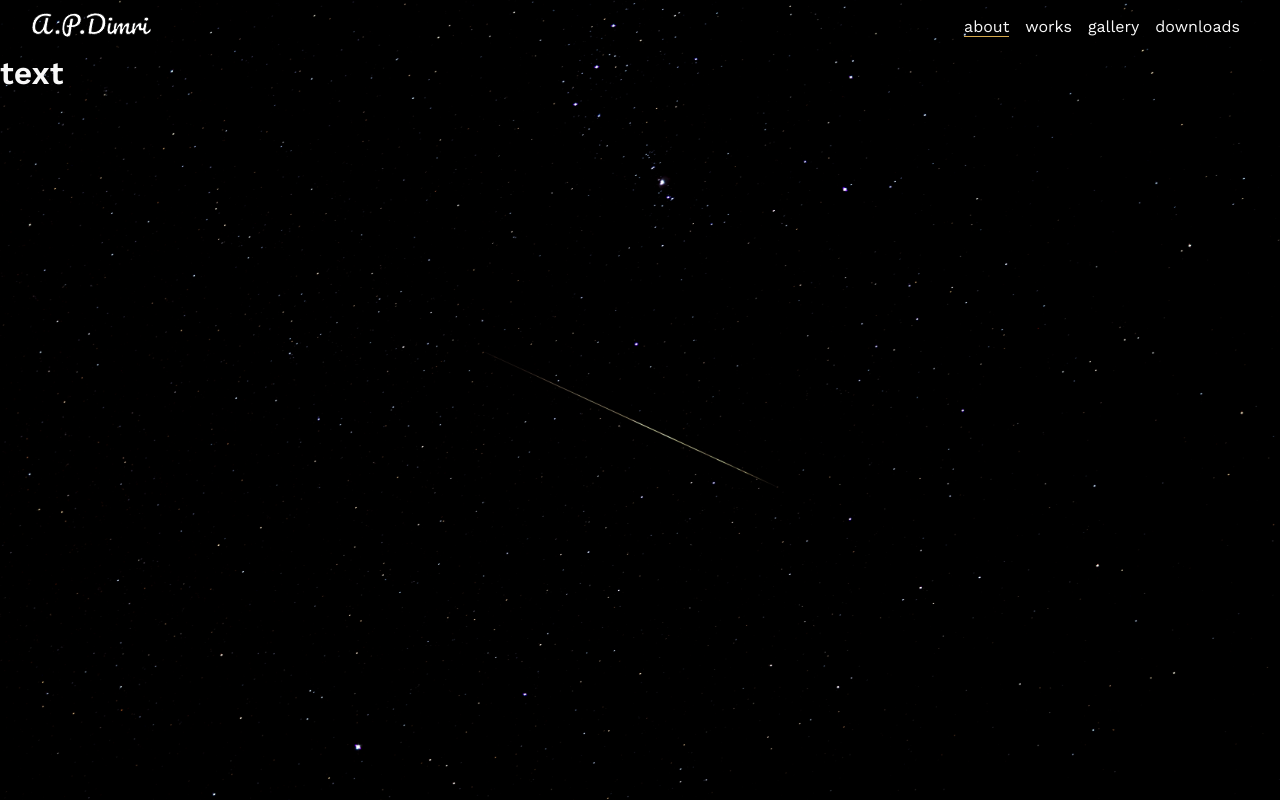
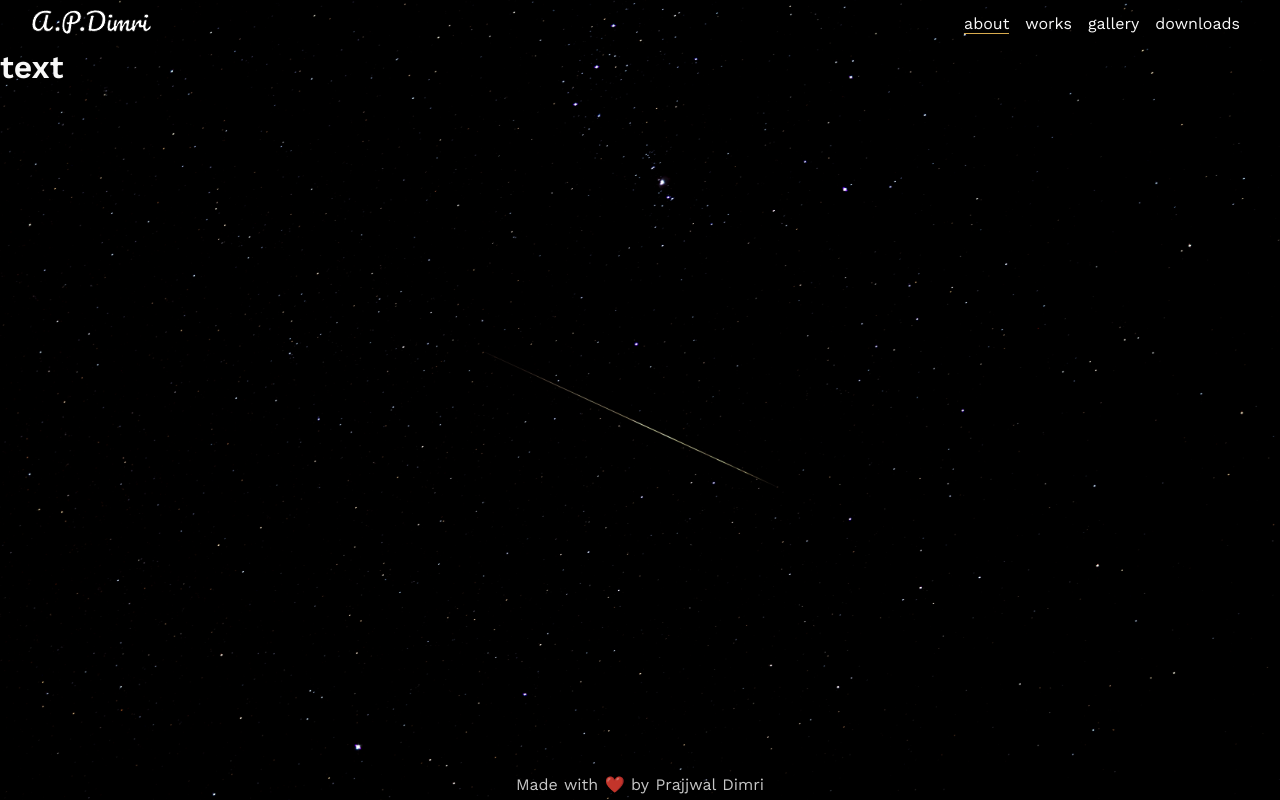
Before and after one commit to prajjwaldimri/atmaprakashdimri, a Nuxt app: page / in a window 1280 px wide. Built offline with nearby package versions, Linux system fonts and the light colour scheme.

Commit message:
Added footer

```diff
--- /dev/null
+++ b/components/Footer.vue
@@ -0,0 +1,27 @@
+<template lang="pug">
+footer
+  p Made with ❤️ by&nbsp;
+    span
+      a(href="https://prajjwal.me") Prajjwal Dimri
+</template>
+
+<style lang="scss" scoped>
+footer {
+  position: fixed;
+  bottom: 0;
+  display: flex;
+  align-items: center;
+  justify-content: center;
+  width: 100%;
+  max-height: 2rem;
+  height: 2rem;
+  opacity: 80%;
+}
+
+a,
+a:active,
+a:visited {
+  text-decoration: none;
+  color: #f8f8f8;
+}
+</style>
--- a/components/NavBar.vue
+++ b/components/NavBar.vue
@@ -13,8 +13,8 @@
 .top-nav {
   position: fixed;
   top: 0;
-  height: 54px;
-  max-height: 54px;
+  height: 3rem;
+  max-height: 3rem;
   display: flex;
   width: 100%;
   justify-content: space-between;
--- a/layouts/default.vue
+++ b/layouts/default.vue
@@ -2,14 +2,16 @@
   <div class="content">
     <NavBar />
     <Nuxt class="main-content" />
+    <Footer />
   </div>
 </template>
 
 <script>
 import NavBar from "~/components/NavBar.vue";
+import Footer from "~/components/Footer.vue";
 
 export default {
-  components: { NavBar },
+  components: { NavBar, Footer },
 };
 </script>
 
@@ -45,6 +47,7 @@ html {
 }
 
 .main-content {
-  margin-top: 54px;
+  margin-top: 3rem;
+  margin-bottom: 2rem;
 }
 </style>
```
